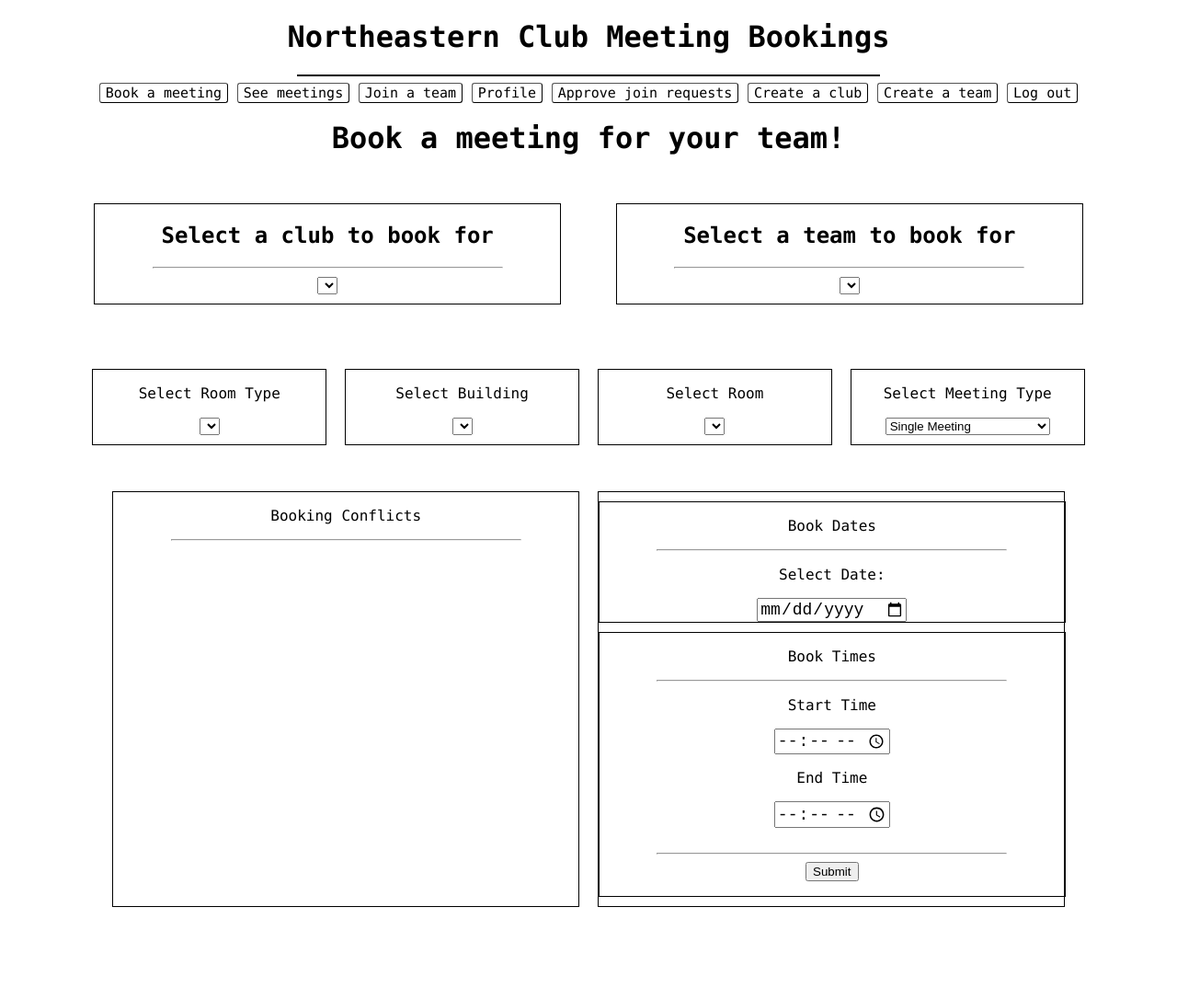
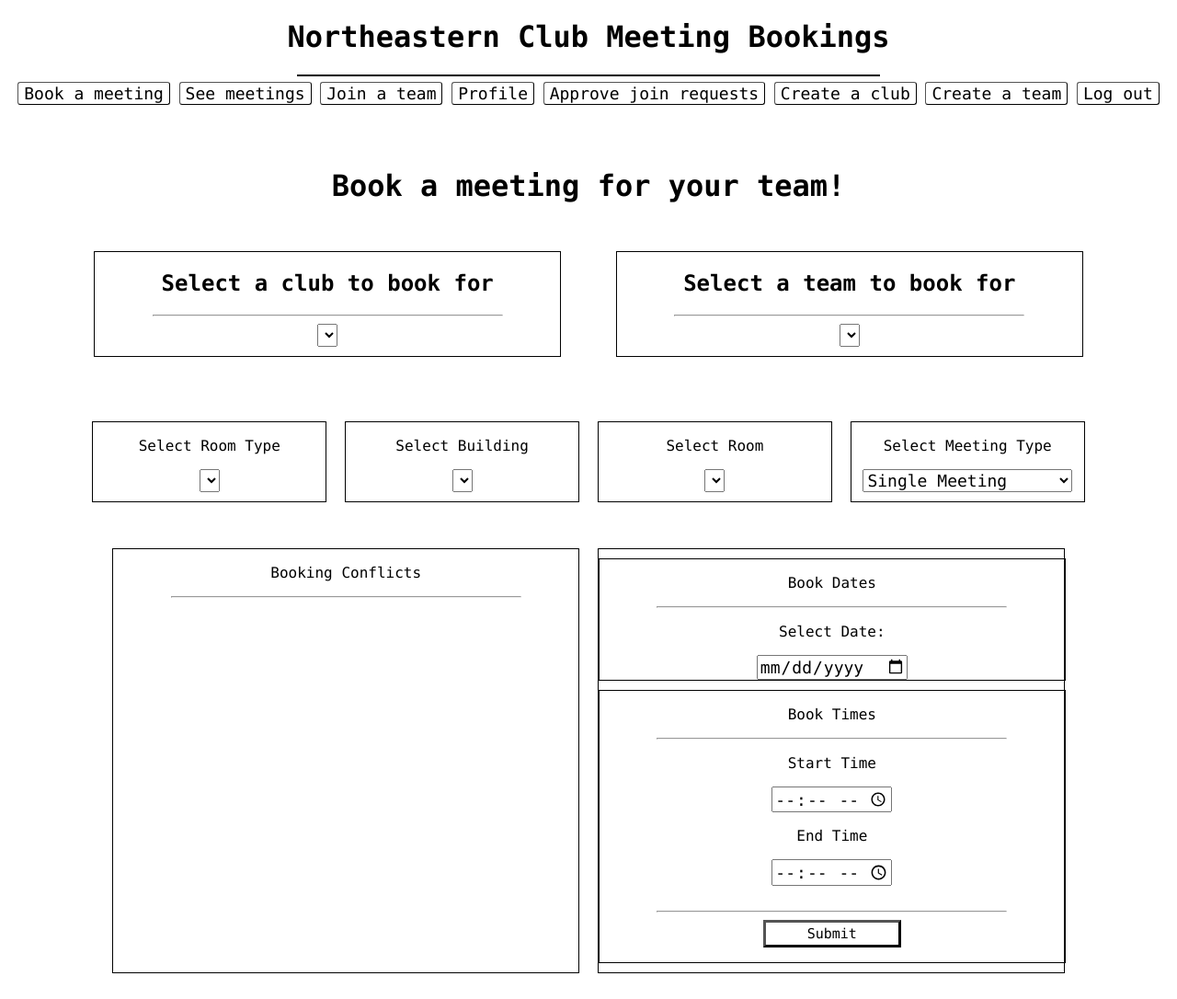
Before and after one commit to ethanszeto/club-room-booking, a website: page public/html/book_meeting.html in a window 1280 px wide. Shown: the whole page at 92% size. Before the commit the page ends 1026 px from the top, so only its background shows below. Drawn offline with Linux system fonts and the light colour scheme; no server answers.

Commit message:
frontend changes, show meetings works

```diff
--- a/api/error/error_handler.js
+++ b/api/error/error_handler.js
@@ -7,7 +7,9 @@ const handleError = (res, error) => {
       res.send({ error: "Bad Request" });
       break;
     case Errors[401].Unauthorized:
-      res.send({ error: "Please log in to access that page." });
+      // no login
+      //res.send({ error: "Please log in to access that page." });
+      res.redirect("/user/login");
       break;
     case Errors[401].LoginFailed:
       res.send({ error: "Failed to login in with the given credentials." });
--- a/public/css/master.css
+++ b/public/css/master.css
@@ -31,6 +31,12 @@ body {
 }
 
 input {
+  font-family: Monaco, monospace;
+  font-size: 18px;
+}
+
+select {
+  font-family: Monaco, monospace;
   font-size: 18px;
 }
 
--- a/public/css/navbar.css
+++ b/public/css/navbar.css
@@ -5,4 +5,9 @@
 
 #navbar {
   text-align: center;
+  padding-bottom: 50px;
 }
+
+.navbar-button {
+  font-size: 18px;
+}
--- a/public/html/book_meeting.html
+++ b/public/html/book_meeting.html
@@ -104,7 +104,7 @@
             </select>
           </div>
           <hr />
-          <button id="submit-meeting">Submit</button>
+          <button class="btn" id="submit-meeting">Submit</button>
           <p id="error-display"></p>
         </div>
       </div>
--- a/public/js/show_meetings.js
+++ b/public/js/show_meetings.js
@@ -1,4 +1,5 @@
 document.getElementById("select-club").addEventListener("change", loadTeams);
+document.getElementById("select-team").addEventListener("change", loadMeetings);
 
 window.addEventListener("load", loadClubs);
 
@@ -48,7 +49,7 @@ async function loadMeetings() {
   let clubId = document.getElementById("select-club").value;
   let teamName = document.getElementById("select-team").value;
   let response = await request("POST", { club_id: clubId, team_name: teamName }, "/meeting/get-meetings-by-team");
-
+  document.getElementById("meeting-group-display").innerHTML = "";
   if (response.error) {
     console.log(response.error);
     alert("Something went wrong.");
```
Also changed, not shown: public/html/profile.html (+1 -1 lines).
